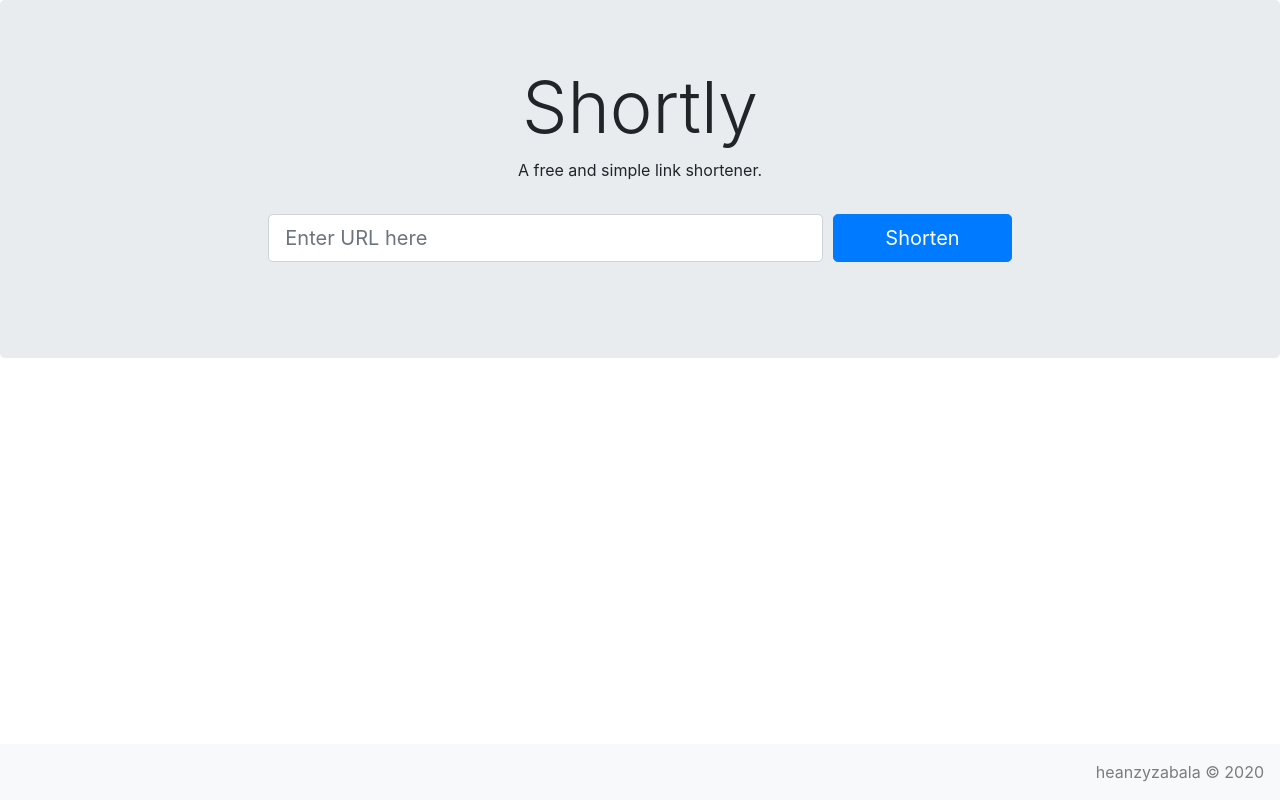
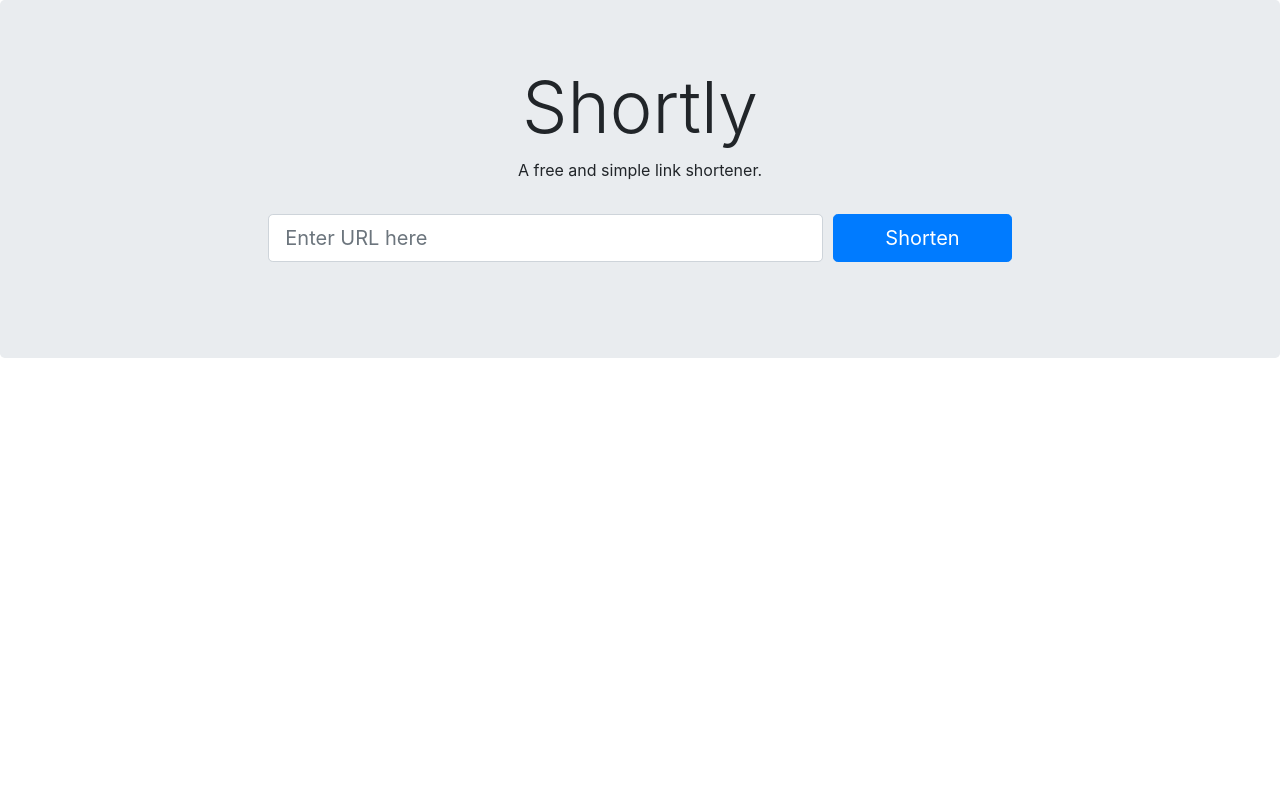
Before and after one commit to heanzyzabala/shortly, a React (Create React App) app: page / in a window 1280 px wide. Built offline with nearby package versions, Linux system fonts and the light colour scheme.

Commit message:
Removed footer

```diff
--- a/src/App.jsx
+++ b/src/App.jsx
@@ -1,12 +1,10 @@
 import React from 'react';
 import CustomForm from './components/CustomForm';
-import CustomFooter from './components/CustomFooter';
 
 export default function App() {
     return (
         <>
             <CustomForm />
-            <CustomFooter />
         </>
     );
 }
--- a/src/components/CustomFooter.jsx
+++ /dev/null
@@ -1,10 +0,0 @@
-import React from 'react';
-import { Navbar } from 'react-bootstrap';
-
-export default function CustomFooter() {
-    return (
-        <Navbar fixed="bottom" className="bg-light justify-content-end">
-            <Navbar.Text>heanzyzabala © 2020</Navbar.Text>
-        </Navbar>
-    );
-}
```
